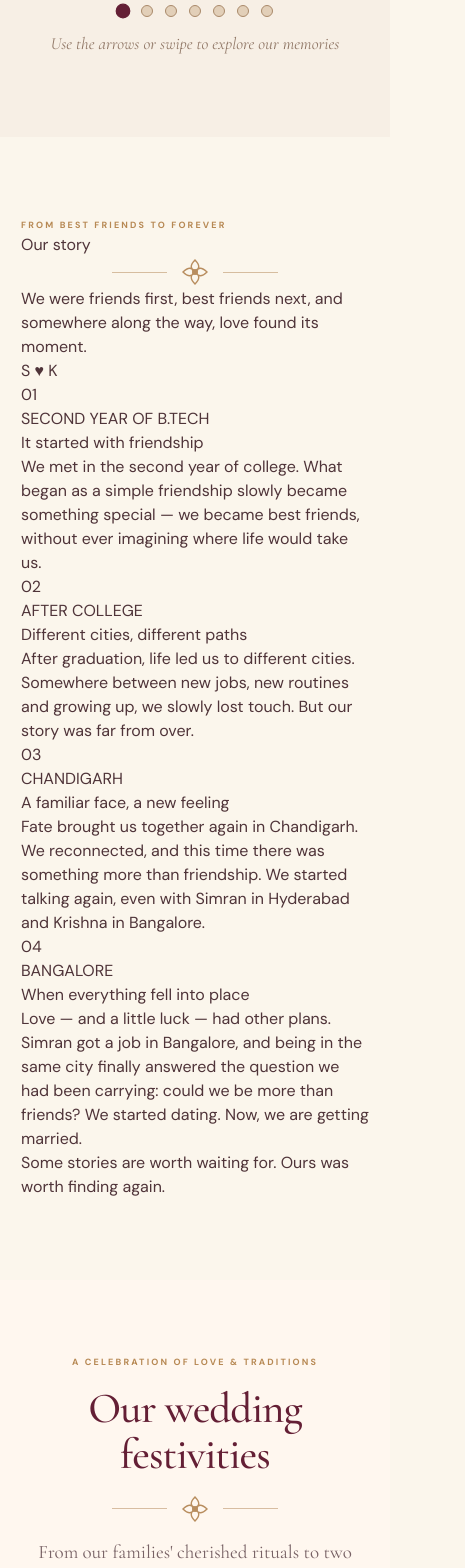
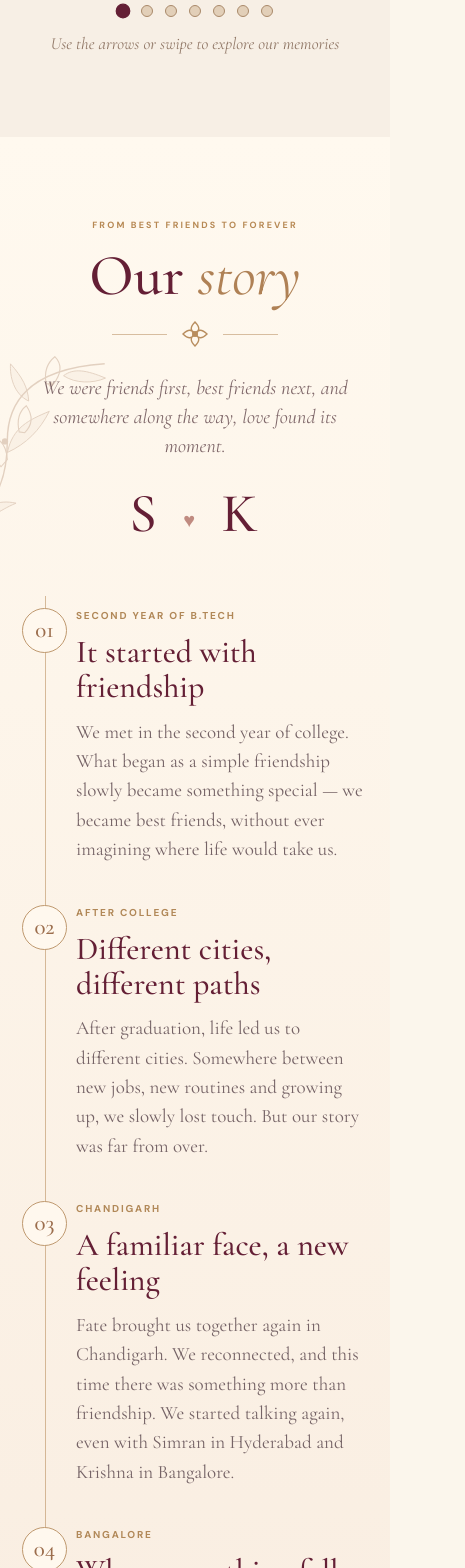
Before and after one commit to Mr-krishu/Simkri, a React (Vite) app: page / in a window 390 px wide. Shown: the part 3640-5208 px from the top of the page, 465 px wide, since content can reach past the window. Built offline with nearby package versions, Linux system fonts and the light colour scheme; the HTML template or start-up script is replaced by a standard one.

Commit message:
Style responsive wedding love story timeline

```diff
--- a/src/index.css
+++ b/src/index.css
@@ -484,3 +484,32 @@ a { color: inherit; }
  .reveal-symbols {margin-bottom:8px;}
 }
 @media(prefers-reduced-motion:reduce) {.reveal-floating-petals span {animation:none;}}
+
+
+/* Personal love story */
+.story-section {background:linear-gradient(180deg,#fff9ef,#f8ebde);position:relative;overflow:hidden;}
+.story-content {display:grid;grid-template-columns:minmax(250px,.85fr) minmax(0,1.15fr);align-items:start;gap:clamp(40px,7vw,115px);}
+.story-intro {text-align:center;position:sticky;top:115px;}
+.story-intro h2 {font:500 clamp(58px,6vw,86px)/1 'Cormorant Garamond',serif;color:var(--wine);margin:14px 0;}
+.story-intro h2 em {color:#af8155;font-weight:400;}
+.story-intro-description {font:italic clamp(20px,2.4vw,26px)/1.45 'Cormorant Garamond',serif;max-width:380px;color:#80696b;margin:25px auto;}
+.story-monogram {font:500 55px/1 'Cormorant Garamond',serif;color:var(--wine);letter-spacing:.06em;}
+.story-monogram span {color:#c08b80;font-size:20px;padding:0 7px;vertical-align:middle;}
+.story-timeline {border-left:1px solid rgba(182,137,86,.55);margin-left:17px;padding:10px 0 0 39px;}
+.story-milestone {position:relative;padding-bottom:49px;}
+.story-milestone:last-child {padding-bottom:8px;}
+.story-number {position:absolute;left:-63px;top:0;width:47px;height:47px;border-radius:50%;border:1px solid #bf996f;background:#fff8ee;display:grid;place-items:center;color:#9c6e4d;font:500 23px/1 'Cormorant Garamond',serif;}
+.story-location {font:700 10px/1.5 'DM Sans',sans-serif;letter-spacing:.18em;color:#b18858;margin:2px 0 11px;}
+.story-milestone h3 {font:500 clamp(32px,3.5vw,46px)/1.1 'Cormorant Garamond',serif;color:var(--wine);margin:0 0 12px;}
+.story-milestone-content>p:last-child {font:400 clamp(19px,2vw,22px)/1.55 'Cormorant Garamond',serif;color:#756366;margin:0;}
+.story-ending {max-width:700px;margin:80px auto 0;text-align:center;font:italic clamp(28px,3.5vw,41px)/1.3 'Cormorant Garamond',serif;color:#946b54;}
+.story-ending span {color:var(--wine);}
+@media(max-width:800px){
+ .story-content {grid-template-columns:1fr;gap:55px;}
+ .story-intro {position:static;}
+ .story-timeline {max-width:630px;margin:0 auto 0 24px;padding-left:30px;}
+ .story-number {left:-54px;width:45px;height:45px;}
+ .story-milestone {padding-bottom:39px;}
+ .story-ending {margin-top:55px;}
+}
+@media(prefers-reduced-motion:reduce){.story-milestone,.story-intro{animation:none;}}
```
